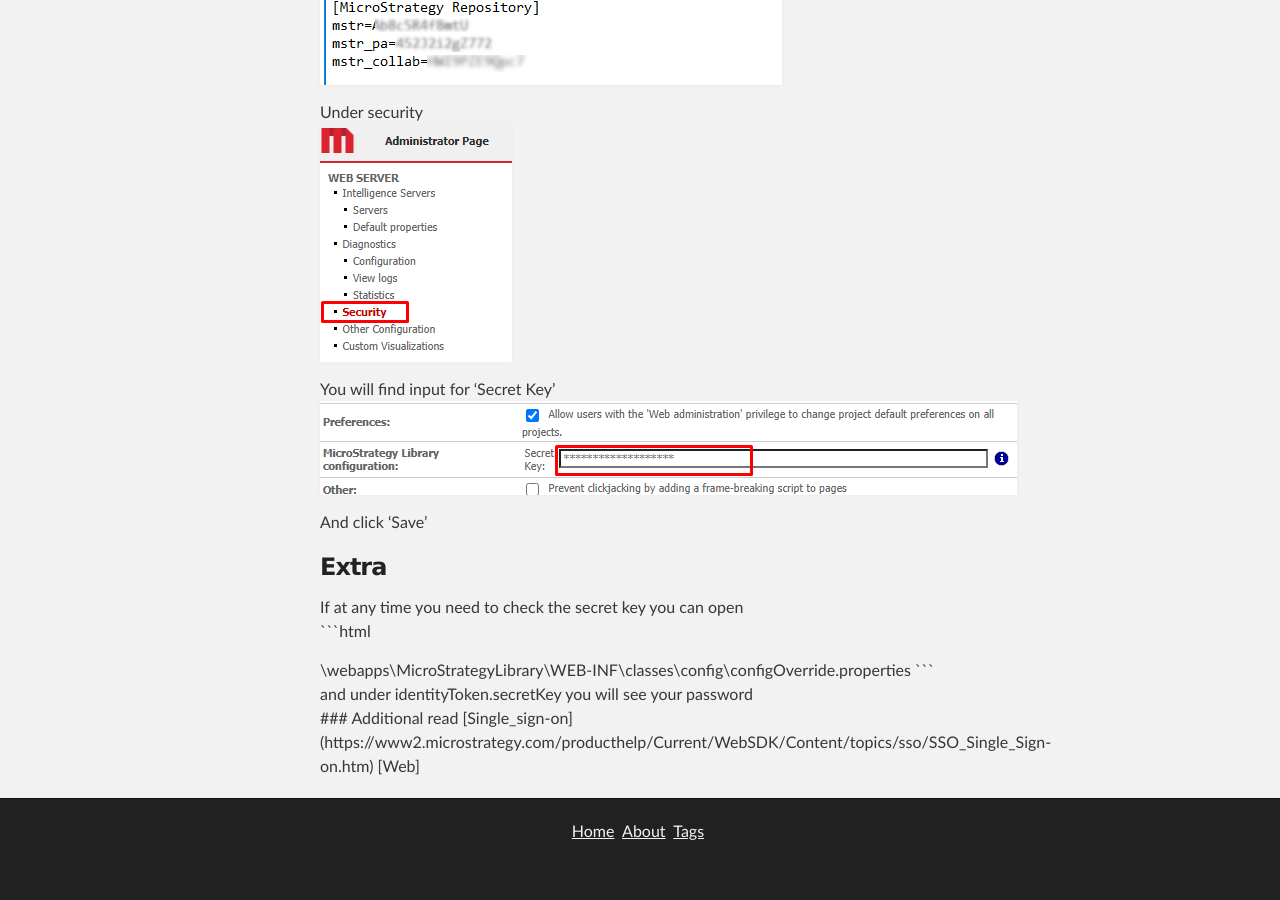
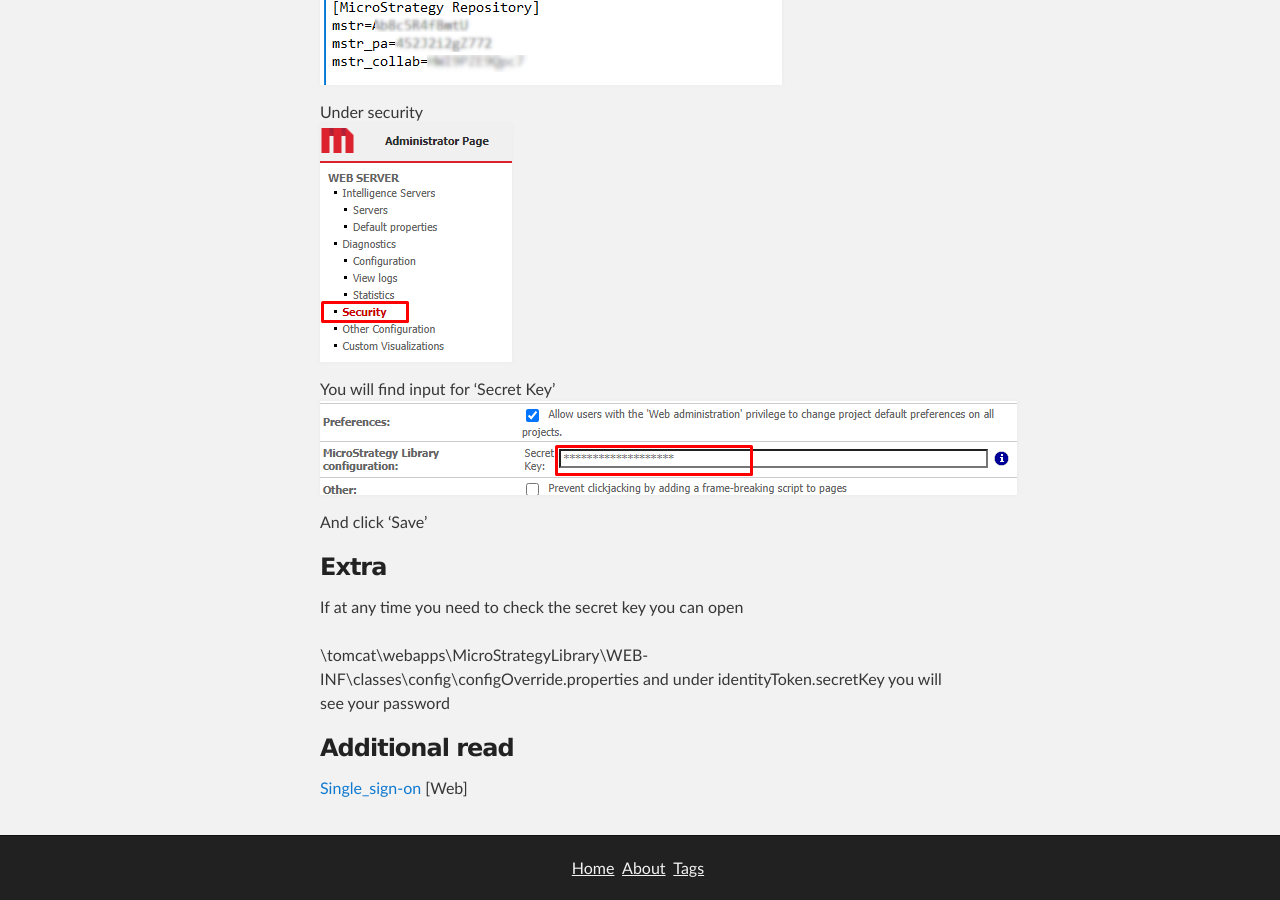
Before and after one commit to kl82slo/kl82slo.github.io, a Jekyll site: the page built from _posts/2021-05-16-0003 MicroStrategy Single Sign-On to Library with Trusted Authentication.md, in a window 1280 px wide and 900 px high, scrolled down 2903 px. Built offline with Jekyll 4.4.1, drawn with Linux system fonts in a browser that asks for light colours; before the commit the page ends 3766 px from its top, so only the background shows below that.

Commit message:
Update 2021-05-16-0003 MicroStrategy Single Sign-On to Library with Trusted Authentication.md

````diff
--- a/_posts/2021-05-16-0003 MicroStrategy Single Sign-On to Library with Trusted Authentication.md
+++ b/_posts/2021-05-16-0003 MicroStrategy Single Sign-On to Library with Trusted Authentication.md
@@ -45,8 +45,8 @@
 And click 'Save'
 
 ### Extra
-If at any time you need to check the secret key you can open <br />    ```html
-<tomcat>\webapps\MicroStrategyLibrary\WEB-INF\classes\config\configOverride.properties ```
+If at any time you need to check the secret key you can open <br />
+\tomcat\webapps\MicroStrategyLibrary\WEB-INF\classes\config\configOverride.properties
 and under identityToken.secretKey you will see your password <br />
 
 
````
